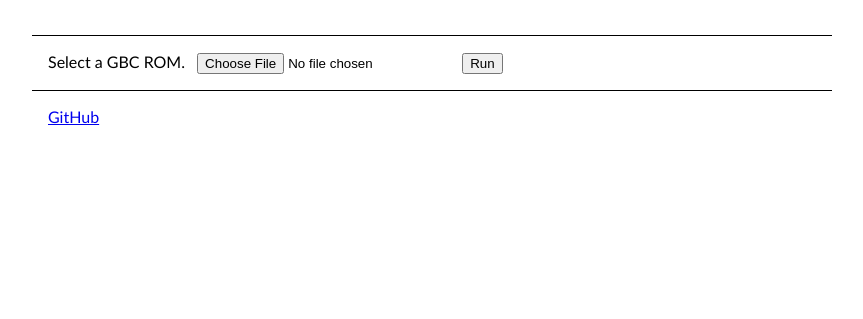
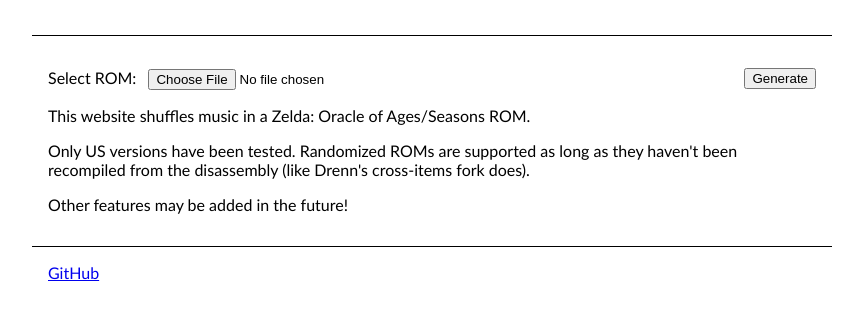
Before and after one commit to jangler/oracles-randomizer-extras, a website: page pages/index.html in a window 1280 px wide. Shown: the part 79-398 px from the top of the page, without its empty margins (208-1071 px from the left). Drawn offline with Linux system fonts and the light colour scheme.

Commit message:
Make page friendlier

```diff
--- a/pages/index.html
+++ b/pages/index.html
@@ -14,10 +14,23 @@
     <h1>Oracles Randomizer Extras</h1>
   </header>
   <main>
-    <label for="fileInput">Select a GBC ROM.</label>
-    <input type="file" id="fileInput" accept=".gbc">
-    <button id="runButton">Run</button>
+    <p>
+      <label for="fileInput">Select ROM:</label>
+      <input type="file" id="fileInput" accept=".gbc">
+      <button id="generateButton">Generate</button>
+    </p>
     <p id="messageArea"></p>
+    <p>
+      This website shuffles music in a Zelda: Oracle of Ages/Seasons ROM.
+    </p>
+    <p>
+      Only US versions have been tested. Randomized ROMs are supported as long
+      as they haven't been recompiled from the disassembly (like Drenn's
+      cross-items fork does).
+    </p>
+    <p>
+      Other features may be added in the future!
+    </p>
   </main>
   <footer>
     <a href="https://github.com/jangler/oracles-randomizer-extras">GitHub</a>
--- a/pages/styles.css
+++ b/pages/styles.css
@@ -14,8 +14,12 @@
     border-bottom: black solid 1px;
 }
 
-label, input {
+label {
     padding-right: 0.5rem;
+}
+
+#generateButton {
+    float: right;
 }
 
 #messageArea {
--- a/src/index.ts
+++ b/src/index.ts
@@ -1,6 +1,7 @@
 import { shuffleMusicInPlace } from "./lib";
 
-const runButton = document.querySelector('#runButton') as HTMLButtonElement;
+const generateButton =
+    document.querySelector('#generateButton') as HTMLButtonElement;
 const messageArea =
     document.querySelector('#messageArea') as HTMLParagraphElement;
 
@@ -29,7 +30,7 @@
 }
 
 // currently, this downloads the same file with no modification.
-runButton.addEventListener('click', (event) => {
+generateButton.addEventListener('click', (event) => {
     const fileInput = document.querySelector('#fileInput') as HTMLInputElement;
     const file = fileInput.files?.item(0);
     if (file) {
```
Also changed, not shown: pages/script.js (+1 -1 lines).
